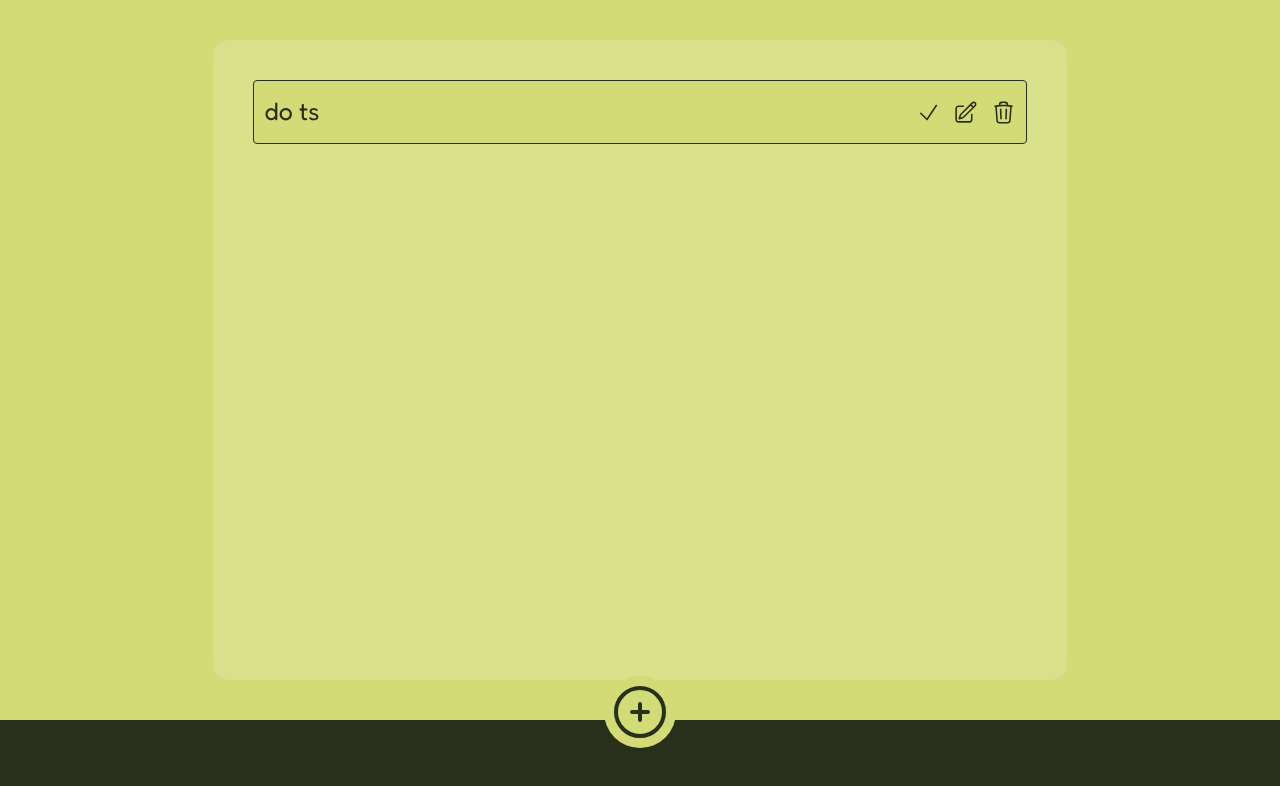
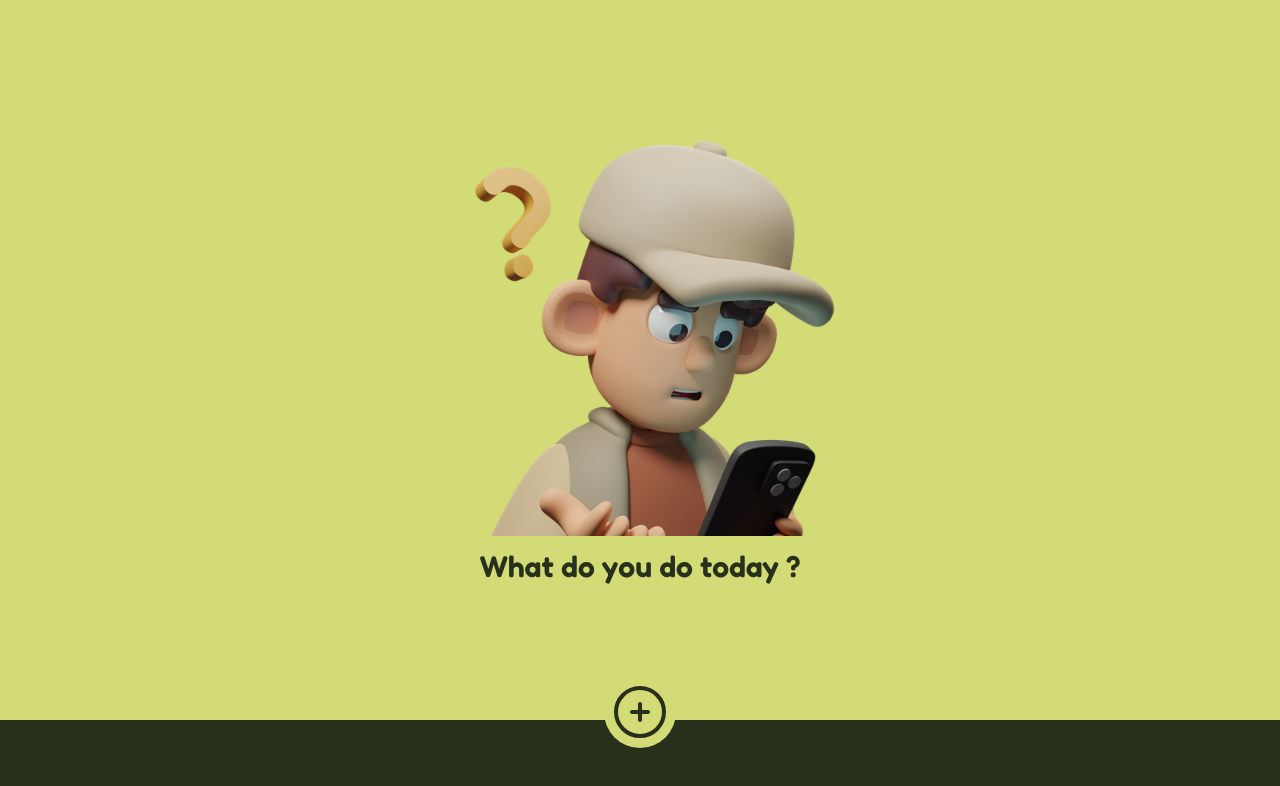
Before and after one commit to MobinaBakhshpour/Todo-App, a React (Vite) app: page / in a window 1280 px wide. Shown: the top 786 px of the page. Built offline with nearby package versions, Linux system fonts and the light colour scheme.

Commit message:
refactor newItem & add toggle and delete item by zustand

```diff
--- a/package.json
+++ b/package.json
@@ -15,7 +15,8 @@
     "react-dom": "^19.1.0",
     "react-hook-form": "^7.61.1",
     "react-icons": "^5.5.0",
-    "tailwindcss": "^4.1.11"
+    "tailwindcss": "^4.1.11",
+    "zustand": "^5.0.6"
   },
   "devDependencies": {
     "@eslint/js": "^9.30.1",
--- a/src/App.tsx
+++ b/src/App.tsx
@@ -1,22 +1,20 @@
 import './App.css';
 import { HiOutlinePlusCircle } from "react-icons/hi2";
+import NoTodo from './components/NoTodo';
 import TodoItem from './components/TodoItem';
-import type { Todo } from './types/todo';
-import { useEffect, useState } from 'react';
+import WindowAddTodo from './components/WindowAddTodo';
+import { useState } from 'react';
 import { useForm } from 'react-hook-form'
+import { useTodoStore } from './store/todoStore';
 
 function App() {
 
   const [showAddTodoWindow, setShowAddTodoWindow] = useState('hidden')
   const [title, setTitle] = useState('')
   const [group, setGroup] = useState('')
-  const [todos, setTodos] = useState<Todo[]>([])
   const { register, handleSubmit, formState: { errors } } = useForm()
 
-  useEffect(() => {
-    console.log(todos);
-
-  }, [todos])
+  const { todos, addNewTodo, toggleTodo, deleteTodo } = useTodoStore()
 
   const closeAddTodoWindow = () => {
     setShowAddTodoWindow('hidden')
@@ -31,18 +29,12 @@ function App() {
 
   const addNewTodoHandler = () => {
     console.log(title, group);
-    if (title && group !== '') {
-      const newTodo: Todo = {
-        id: todos.length + 1,
-        title: title.trim(),
-        completed: false,
-        group
-      }
-      setTodos([newTodo, ...todos])
+    if (title.trim() && group !== '') {
+      addNewTodo(title, group)
       setShowAddTodoWindow('hidden')
       setTitle('')
       setGroup('')
-    } else { }
+    }
 
 
   }
@@ -50,43 +42,22 @@ function App() {
   return (
     <>
       <div>
-        {/* no task */}
-        {/* <div className='w-full flex text-center justify-center items-center gap-3 flex-col h-[calc(100vh-65px)] md:h-[calc(100vh-80px)]'>
-          <div className='bg-[url(./assets/imgs/noTask.png)] bg-no-repeat bg-cover w-[200px] h-[200px] md:h-[400px] md:w-[400px] mx-auto'></div>
-          <div className='text-base md:text-3xl font-Fredoka-SemiBold text-dark-green'>
-            What do you do today ?
+
+        {todos.length ? (
+          /* tasks */
+          <div className='h-[calc(100vh-130px)] md:h-[calc(100vh-160px)] overflow-y-auto overflow-x-clip w-4/5 md:w-2/3 bg-white/15 mx-auto my-10 px-4 md:px-10 rounded-2xl backdrop-blur-md'>
+            {todos.map((todo: any) => (
+              <TodoItem key={todo.id} id={todo.id} title={todo.title} completed={todo.completed} toggleTodo={toggleTodo} deleteTodo={deleteTodo} />
+            ))}
           </div>
-        </div> */}
+        ) : (
+          /* no task */
+          <NoTodo />
+        )
+        }
 
-        {/* tasks */}
-        <div className='h-[calc(100vh-130px)] md:h-[calc(100vh-160px)] overflow-y-auto overflow-x-clip w-4/5 md:w-2/3 bg-white/15 mx-auto my-10 px-4 md:px-10 rounded-2xl backdrop-blur-md'>
-          <TodoItem />
-        </div>
-
-        {/* add new Todo*/}
-        <div className={`${showAddTodoWindow} flex items-center justify-center left-0 top-0 w-full h-screen z-20 bg-zinc-4000/20 backdrop-blur-sm`}>
-          <div className="w-[300px] md:w-[400px] h-[350px] bg-dark-green rounded-2xl px-8 flex flex-col justify-evenly items-start *:w-full">
-            <div className='*:w-full *:rounded-sm'>
-              <input type="text" {...register('title', { required: 'title is required' })} placeholder='Title' className='bg-pink text-dark-green px-2.5 h-9' value={title} onChange={(e) => setTitle(e.target.value)} autoFocus={true} />
-              {errors.title && <p className='text-pink font-Fredoka-Light text-sm'>{errors.title.message}</p>}
-            </div>
-            <div className='*:w-full *:rounded-sm'>
-              <select name="selectGroup" {...register('group', { required: 'select an item, please' })} id="" value={group} onChange={(e) => setGroup(e.target.value)} className='bg-pink text-dark-green cursor-pointer px-2.5 h-9'>
-                <option value="" className='text-zinc-500'>Select an Item</option>
-                <option value="work">Work</option>
-                <option value="personal">Personal</option>
-                <option value="shopping">Shopping</option>
-                <option value="health">Health</option>
-                <option value="other">Other</option>
-              </select>
-              {errors.group && <p className='text-pink font-Fredoka-Light text-sm'>{errors.group.message}</p>}
-            </div>
-            <div className='flex justify-end items-center gap-3 select-none text-pink *:cursor-pointer'>
-              <div onClick={closeAddTodoWindow}>Cansel</div>
-              <div onClick={handleSubmit(addNewTodoHandler)}>OK</div>
-            </div>
-          </div>
-        </div>
+        {/* add new Todo window */}
+        <WindowAddTodo isShow={showAddTodoWindow} register={register} errors={errors} title={title} setTitle={setTitle} group={group} setGroup={setGroup} handleSubmit={handleSubmit} addNewTodoHandler={addNewTodoHandler} closeAddTodoWindow={closeAddTodoWindow} />
 
         {/* fotter */}
         <div className='fixed w-full h-10 md:h-20 left-0 bottom-0 bg-dark-green z-10'>
@@ -95,7 +66,7 @@ function App() {
           </div>
         </div>
 
-      </div>
+      </div >
     </>
   )
 }
--- /dev/null
+++ b/src/components/NoTodo.tsx
@@ -0,0 +1,11 @@
+
+export default function NoTodo() {
+    return (
+        <div className='w-full flex text-center justify-center items-center gap-3 flex-col h-[calc(100vh-65px)] md:h-[calc(100vh-80px)]'>
+            <div className='bg-[url(./assets/imgs/noTask.png)] bg-no-repeat bg-cover w-[200px] h-[200px] md:h-[400px] md:w-[400px] mx-auto'></div>
+            <div className='text-base md:text-3xl font-Fredoka-SemiBold text-dark-green'>
+                What do you do today ?
+            </div>
+        </div>
+    )
+}
--- a/src/components/TodoItem.tsx
+++ b/src/components/TodoItem.tsx
@@ -1,14 +1,13 @@
-import React from 'react'
 import { HiOutlineTrash, HiOutlinePencilSquare, HiCheck } from "react-icons/hi2";
 
-export default function TodoItem() {
+export default function TodoItem({ title, id, completed, toggleTodo, deleteTodo }: any) {
     return (
-        <div className="w-full h-[50px] md:h-16 mx-auto my-10 px-1.5 md:px-2.5 rounded-sm bg-lime-green border border-dark-green  text-[18px] md:text-[25px] text-dark-green flex justify-between items-center">
-            <h1>do ts</h1>
+        <div className={`w-full h-[50px] md:h-16 mx-auto my-10 px-1.5 md:px-2.5 rounded-sm ${completed ? 'bg-dark-green/20  text-zinc-500' : 'bg-lime-green'} border border-dark-green  text-[18px] md:text-[25px] text-dark-green flex justify-between items-center`}>
+            <h1 className={`${completed && 'line-through'}`}>{title}</h1>
             <div className='flex justify-between items-center w-16 md:w-[100px] *:w-[18px] *:h-[18px] md:*:w-[25px] md:*:h-[25px]'>
-                <HiCheck />
-                <HiOutlinePencilSquare />
-                <HiOutlineTrash />
+                <HiCheck onClick={() => toggleTodo(id)} />
+                <HiOutlinePencilSquare className={`${completed && ''}`} />
+                <HiOutlineTrash onClick={() => deleteTodo(id)} />
             </div>
         </div>
     )
--- /dev/null
+++ b/src/components/WindowAddTodo.tsx
@@ -0,0 +1,27 @@
+export default function WindowAddTodo({ isShow, register, handleSubmit, errors, title, setTitle, group, setGroup, closeAddTodoWindow, addNewTodoHandler }: any) {
+    return (
+        <div className={`${isShow} flex items-center justify-center left-0 top-0 w-full h-screen z-20 bg-zinc-4000/20 backdrop-blur-sm`}>
+            <div className="w-[300px] md:w-[400px] h-[350px] bg-dark-green rounded-2xl px-8 flex flex-col justify-evenly items-start *:w-full">
+                <div className='*:w-full *:rounded-sm'>
+                    <input type="text" {...register('title', { required: 'title is required' })} placeholder='Title' className='bg-pink text-dark-green px-2.5 h-9' value={title} onChange={(e) => setTitle(e.target.value)} autoFocus={true} />
+                    {errors.title && <p className='text-pink font-Fredoka-Light text-sm'>{errors.title.message}</p>}
+                </div>
+                <div className='*:w-full *:rounded-sm'>
+                    <select {...register('group', { required: 'select an item, please' })} id="" value={group} onChange={(e) => setGroup(e.target.value)} className='bg-pink text-dark-green cursor-pointer px-2.5 h-9'>
+                        <option value="" className='text-zinc-500'>Select an Item</option>
+                        <option value="work">Work</option>
+                        <option value="personal">Personal</option>
+                        <option value="shopping">Shopping</option>
+                        <option value="health">Health</option>
+                        <option value="other">Other</option>
+                    </select>
+                    {errors.group && <p className='text-pink font-Fredoka-Light text-sm'>{errors.group.message}</p>}
+                </div>
+                <div className='flex justify-end items-center gap-3 select-none text-pink *:cursor-pointer'>
+                    <div onClick={closeAddTodoWindow}>Cansel</div>
+                    <div onClick={handleSubmit(addNewTodoHandler)}>OK</div>
+                </div>
+            </div>
+        </div>
+    )
+}
--- /dev/null
+++ b/src/store/todoStore.ts
@@ -0,0 +1,46 @@
+import { create } from 'zustand'
+import { persist } from 'zustand/middleware'
+import { useId } from 'react';
+
+type GroupType = 'work' | 'personal' | 'shopping' | 'health' | 'other' | '';
+
+export interface Todo {
+    id: number,
+    title: string,
+    completed: boolean,
+    group: GroupType,
+}
+
+interface TodoStore {
+    todos: Todo[],
+    addNewTodo: (titile: string, group: GroupType) => void,
+    toggleTodo: (id: number) => void,
+    deleteTodo: (id: number) => void,
+}
+
+export const useTodoStore = create<TodoStore>()(
+    persist(
+        (set) => ({
+            todos: [],
+            addNewTodo: (title: string, group: GroupType) => {
+                set((state) => ({
+                    todos: [...state.todos, { id: Date.now(), title, completed: false, group}]
+                }))
+            },
+            toggleTodo: (id: number) => {
+                set((state) => ({
+                    todos: state.todos.map((todo) => todo.id === id ? { ...todo, completed: !todo.completed } : todo)
+                }))
+            },
+            deleteTodo: (id: number) => {
+                set((state) => ({
+                    todos: state.todos.filter((todo) => todo.id !== id)
+                }))
+            },
+
+        }),
+        {
+            name: 'todoItems-App',
+        })
+
+)
```
Also changed, not shown: src/types/todo.ts (deleted, +0 -8 lines), 1 other file (tests, documents, lock files or other folders).
